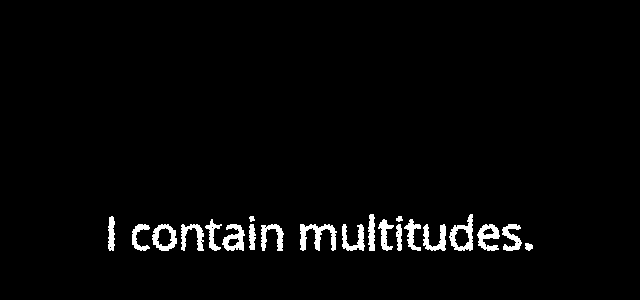
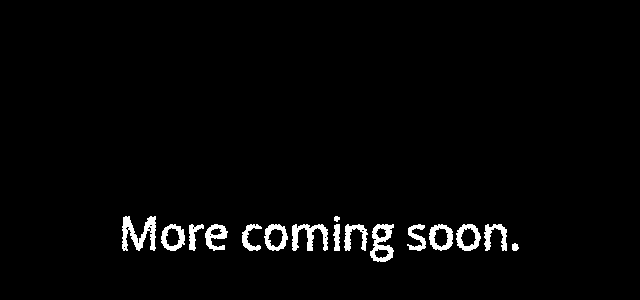
Before and after one commit to kunalkamath/kunalkamath.github.io, a plain HTML site: page index.html in a window 1280 px wide. Shown: the part 162-462 px from the top of the page, without its empty margins (320-960 px from the left). Drawn offline with Linux system fonts and the light colour scheme.

Commit message:
Edited words

```diff
--- a/index.html
+++ b/index.html
@@ -18,7 +18,7 @@
     var mx=-1;
     var my=-1;
     var words="";
-    var txt=["I contain multitudes."];
+    var txt=["More coming soon."];
     var cw=0;
     var ch=0;
     var resolution=1;
```
